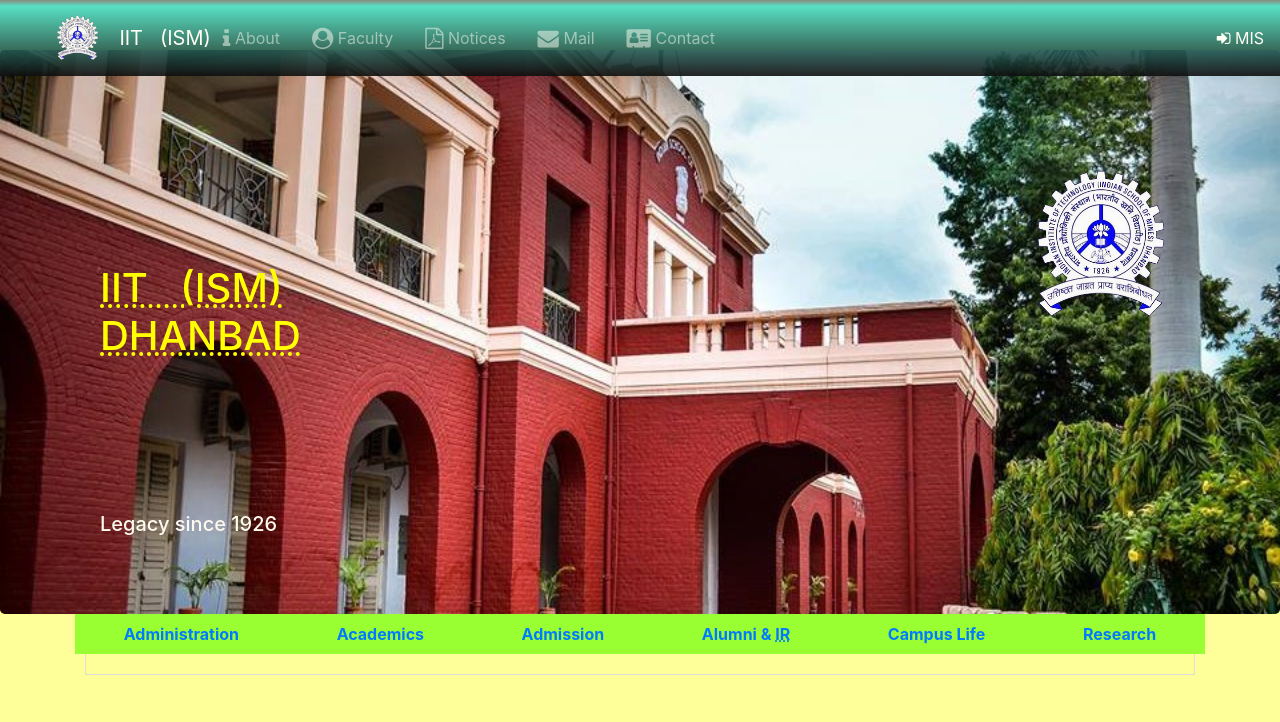
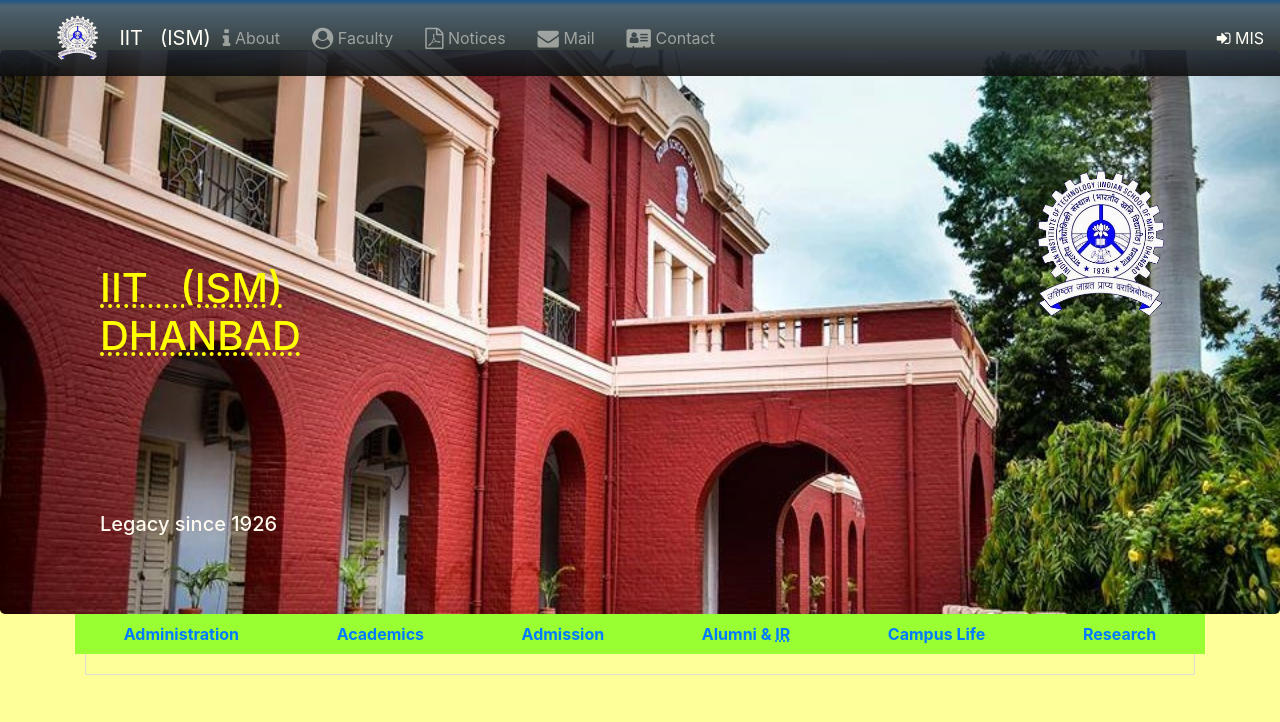
Before and after one commit to cjchirag7/IIT-ISM-WEBSITE, a website: page index.html in a window 1280 px wide. Shown: the top 722 px of the page. Drawn offline with Linux system fonts and the light colour scheme.

Commit message:
Colour of gradient changed to blue

```diff
--- a/css/styles.css
+++ b/css/styles.css
@@ -42,13 +42,13 @@
 }
 
 .navbar-dark {
-background: #7d7e7d; /* Old browsers */
-background: -moz-linear-gradient(top,  #7d7e7d 0%, #46ddc9 8%, #0e0e0e 100%); /* FF3.6+ */
-background: -webkit-gradient(linear, left top, left bottom, color-stop(0%,#7d7e7d), color-stop(8%,#46ddc9), color-stop(100%,#0e0e0e)); /* Chrome,Safari4+ */
-background: -webkit-linear-gradient(top,  #7d7e7d 0%,#46ddc9 8%,#0e0e0e 100%); /* Chrome10+,Safari5.1+ */
-background: -o-linear-gradient(top,  #7d7e7d 0%,#46ddc9 8%,#0e0e0e 100%); /* Opera 11.10+ */
-background: -ms-linear-gradient(top,  #7d7e7d 0%,#46ddc9 8%,#0e0e0e 100%); /* IE10+ */
-background: linear-gradient(to bottom,  #7d7e7d 0%,#46ddc9 8%,#0e0e0e 100%); /* W3C */
+background: #054284;; /* Old browsers */
+background: -moz-linear-gradient(top,  #054284; 0%, #3D536E 8%, #0e0e0e 100%); /* FF3.6+ */
+background: -webkit-gradient(linear, left top, left bottom, color-stop(0%,#054284), color-stop(8%,#3D536E), color-stop(100%,#0e0e0e)); /* Chrome,Safari4+ */
+background: -webkit-linear-gradient(top,  #054284; 0%,#3D536E 8%,#0e0e0e 100%); /* Chrome10+,Safari5.1+ */
+background: -o-linear-gradient(top,  #054284; 0%,#3D536E 8%,#0e0e0e 100%); /* Opera 11.10+ */
+background: -ms-linear-gradient(top,  #054284; 0%,#3D536E 8%,#0e0e0e 100%); /* IE10+ */
+background: linear-gradient(to bottom,  #054284; 0%,#3D536E 8%,#0e0e0e 100%); /* W3C */
 z-index: 1;
   opacity: 0.9;
 
```
